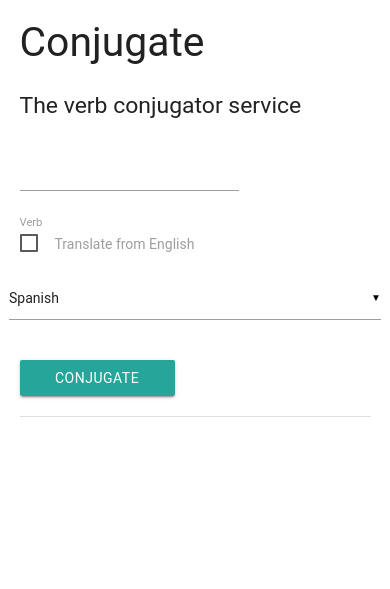
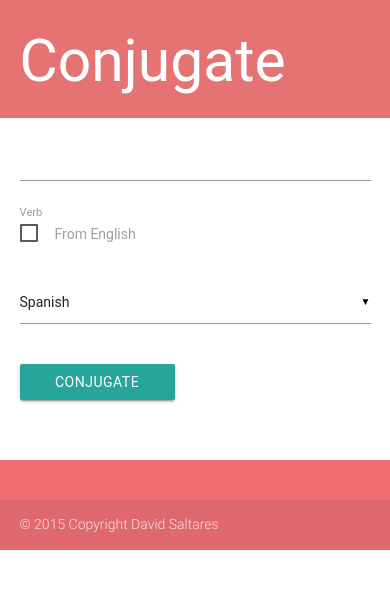
Before and after one commit to dsaltares/conjugate, a Flask app: page / in a window 390 px wide. Shown: the top 589 px of the page. Run offline with Flask 2, Linux system fonts and the light colour scheme; some libraries are stand-ins or nearby versions; some web fonts are replaced.

Commit message:
Mobile and tablet layout #9

```diff
--- a/site/js/index.js
+++ b/site/js/index.js
@@ -88,9 +88,9 @@ $(document).ready(function(){
     function processVerbs(verbs, fromEnglish) {
         if (fromEnglish) {
             var conjugationsBlock = $('<div></div>');
-            var col = $('<div class="col s12"></div>');
+            var col = $('<div class="col s12 m12 l12"></div>');
             var tabSize = Math.min(12 / verbs.length, 3);
-            var tabClass = '"tab col s' + tabSize + '"';
+            var tabClass = '"tab col s' + tabSize + ' m' + tabSize + ' l' + tabSize + '"';
             var tabs = $('<ul class="tabs"></ul>');
 
             console.log(verbs);
@@ -123,7 +123,7 @@ $(document).ready(function(){
             verbs.forEach(function(verb, index) {
                 var id = '"verb' + index + '"';
                 conjugationsBlock.append(
-                    $('<div class="col s12" id=' + id + '></div>').append(
+                    $('<div class="col s12 m12 l12" id=' + id + '></div>').append(
                         processVerb(verb)
                     )
                 );
--- a/site/templates/index.html
+++ b/site/templates/index.html
@@ -7,32 +7,32 @@
 
 <title>Conjugate</title>
 
+<header class="red lighten-2">
     <div class="container">
         <div class="row">
-        <div class="col l6 offset-l3">
-            <div class="row">
-                <!--<div id="title" class="card-panel">-->
-                    <!--<div class="row">-->
-                        <div class="col">
-                            <h3>Conjugate</h3>
-                        </div>
-                        <div class="col">
-                            <div class="valign-wrapper">
-                                <h5 class="valign">The verb conjugator service</h5>
+            <div class="col offset-l1 offset-m1">
+                <h1 class="white-text">Conjugate</h1>
             </div>
         </div>
     </div>
+</header>
+
+<main>
+    <div class="container">
         <div class="row">
-                        <div class="col l6">
+            <div class="col l6 offset-l3 m8 offset-m2 s12">
+                <div class="row">
+                    <div class="col l8 m7 s12">
                         <input id="verb" type="text"/>
                         <label for="verb">Verb</label>
                     </div>
-                        <div class="col l6">
-                            <input type="checkbox" id="translate" />
-                            <label for="translate">Translate from English</label>
+                    <div class="col l4 m5 s12">
+                        <input type="checkbox" id="translate"/>
+                        <label for="translate">From English</label>
                     </div>
                 </div>
                 <div class="row">
+                    <div class="col l8 m7 s12">
                         <div class="input-field">
                             <select id="lang" name="lang">
                                 <option value="es">Spanish</option>
@@ -40,8 +40,9 @@
                             </select>
                         </div>
                     </div>
+                </div>
                 <div class="row">
-                        <div class="col offset-l6">
+                    <div class="col l4 m6 s8">
                         <button
                                 id="btnConjugate"
                                 class="btn waves-effect waves-light"
@@ -52,11 +53,39 @@
                         </button>
                     </div>
                 </div>
-                    <div class="divider"></div>
-                    <div id="conjugations" class="row">
+                <div class="row" id="conjugations">
                 </div>
             </div>
+        </div>
+    </div>
+</main>
+
+<footer class="page-footer">
+    <div class="row">
+        <!--<div class="col l2 m4 s6">-->
+            <!--<div class="card">-->
+                <!--<div class="card-image waves-effect waves-block waves-light">-->
+                    <!--<img class="activator" src="img/davidsaltares.jpg">-->
+                <!--</div>-->
+                <!--<div class="card-content">-->
+                <!--<span class="card-title activator grey-text text-darken-4">David Saltares <i-->
+                        <!--class="mdi-navigation-more-vert right"></i></span>-->
+
+                    <!--<p><a href="http://saltares.com">Check my blog!</a></p>-->
+                <!--</div>-->
+                <!--<div class="card-reveal">-->
+                <!--<span class="card-title grey-text text-darken-4">David Saltares <i-->
+                        <!--class="mdi-navigation-close right"></i></span>-->
+
+                    <!--<p>Hi! I am a Software Developer and made Conjugate in my spare time.</p>-->
+                <!--</div>-->
             <!--</div>-->
         <!--</div>-->
     </div>
     </div>
+    <div class="footer-copyright">
+        <div class="container">
+            © 2015 Copyright David Saltares
+        </div>
+    </div>
+</footer>
```
Lines whose indentation alone changed are shown as unchanged.
